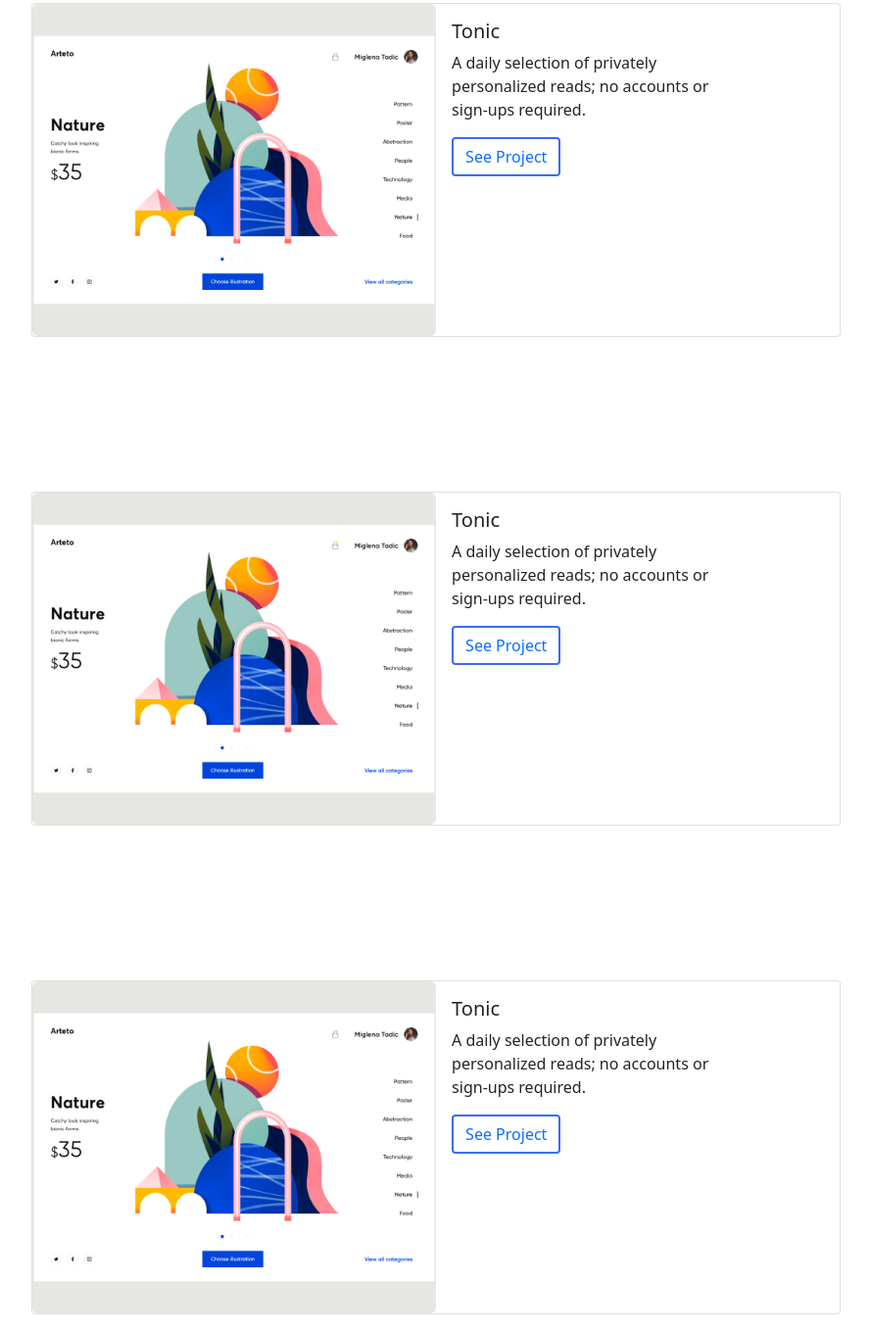
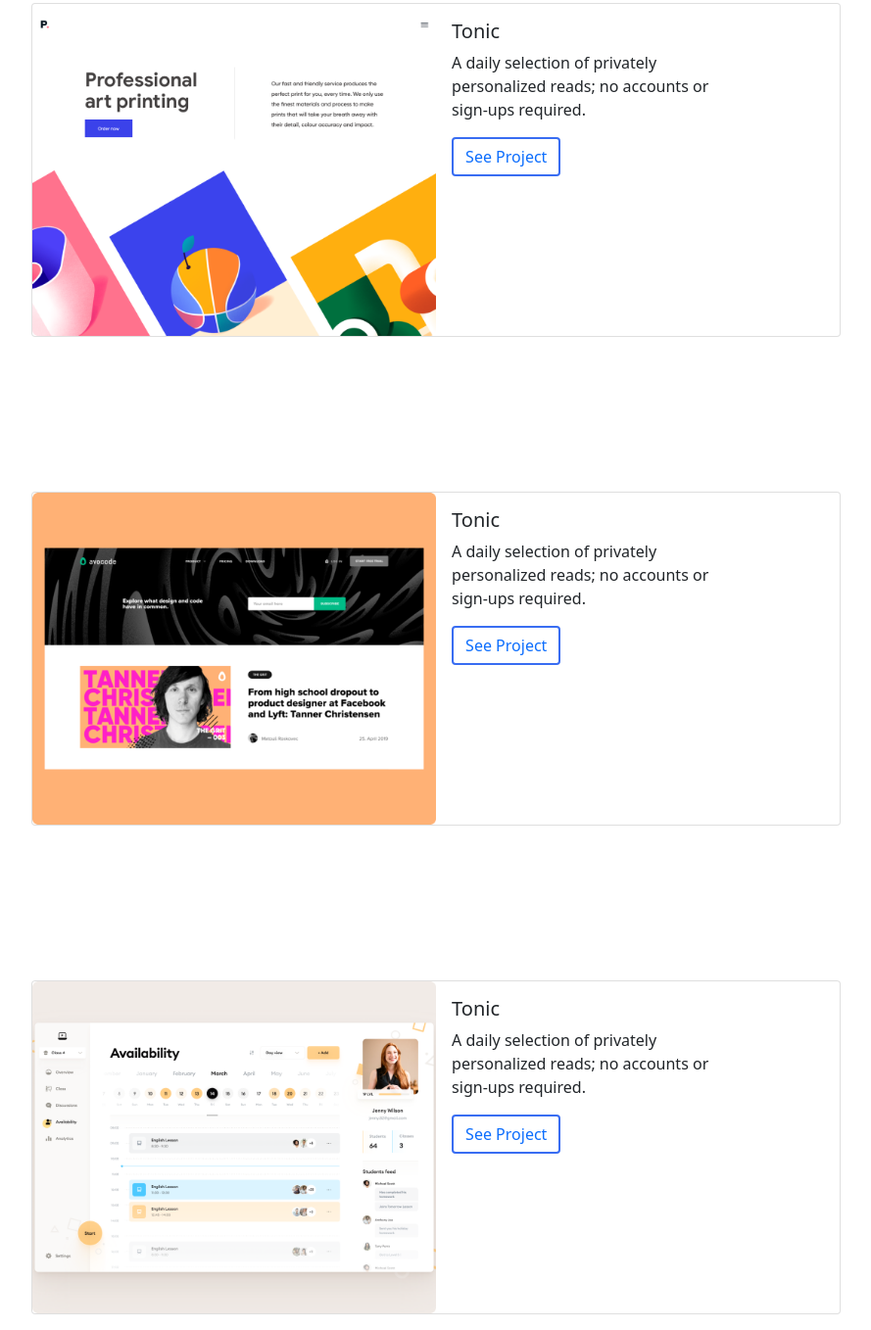
Before and after one commit to God-Logic/Bootstrap-Portfolio, a plain HTML site: page index.html in a window 1280 px wide. Shown: the part 1285-2643 px from the top of the page at 98% size, without its empty margins (93-982 px from the left). Drawn offline with nearby package versions, Linux system fonts and the light colour scheme.

Commit message:
update-cards

```diff
--- a/index.html
+++ b/index.html
@@ -65,7 +65,7 @@
 <div class="card mb-3" style="width: 80.2%; height: fit-content;">
   <div class="row g-0">
     <div class="col-md-4" style="width:50%;">
-      <img src="images/Snapshoot Portfolio.png" class="img-fluid rounded-start" alt="...">
+      <img src="images/card 2.png" class="img-fluid rounded-start" alt="...">
     </div>
     <div class="col-md-8" style="width: 40%;">
       <div class="card-body">
@@ -84,7 +84,7 @@
       <div class="card mb-3" style="width: 80.2%; height: fit-content;">
         <div class="row g-0">
           <div class="col-md-4" style="width:50%;">
-      <img src="images/Snapshoot Portfolio.png" class="img-fluid rounded-start" alt="...">
+            <img src="images/card 3.png" class="img-fluid rounded-start" alt="...">
           </div>
           <div class="col-md-8" style="width: 40%;">
             <div class="card-body">
@@ -99,11 +99,11 @@
   </div>
 
 
-   <div style="padding: 142px 9.8% 0 9.8%;">
+   <div style="padding: 142px 9.8% 0 ;">
 <div class="card mb-3" style="width: 80.2%; height: fit-content;">
   <div class="row g-0">
     <div class="col-md-4" style="width:50%;">
-      <img src="images/Snapshoot Portfolio.png" class="img-fluid rounded-start" alt="...">
+      <img src="images/card 4.png" class="img-fluid rounded-start" alt="...">
     </div>
     <div class="col-md-8" style="width: 40%;">
       <div class="card-body">
```
Also changed, not shown: images/card 2.png (added), images/card 3.png (added), images/card 4.png (added), images/card 4/Portoflio Card/Snapshoot Portfolio@2x.png (added), 3 other files. Lines whose indentation alone changed are shown as unchanged.
